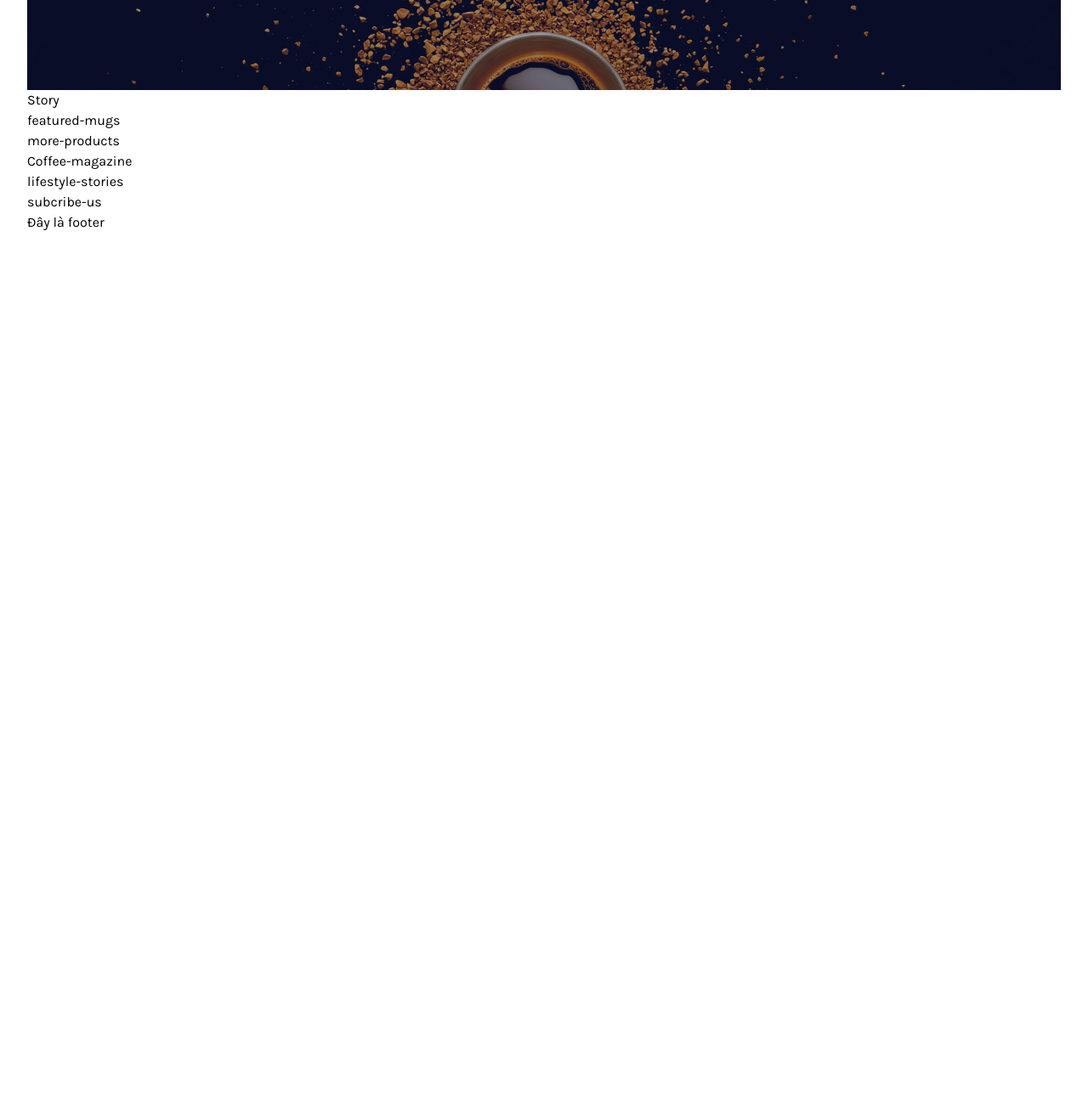
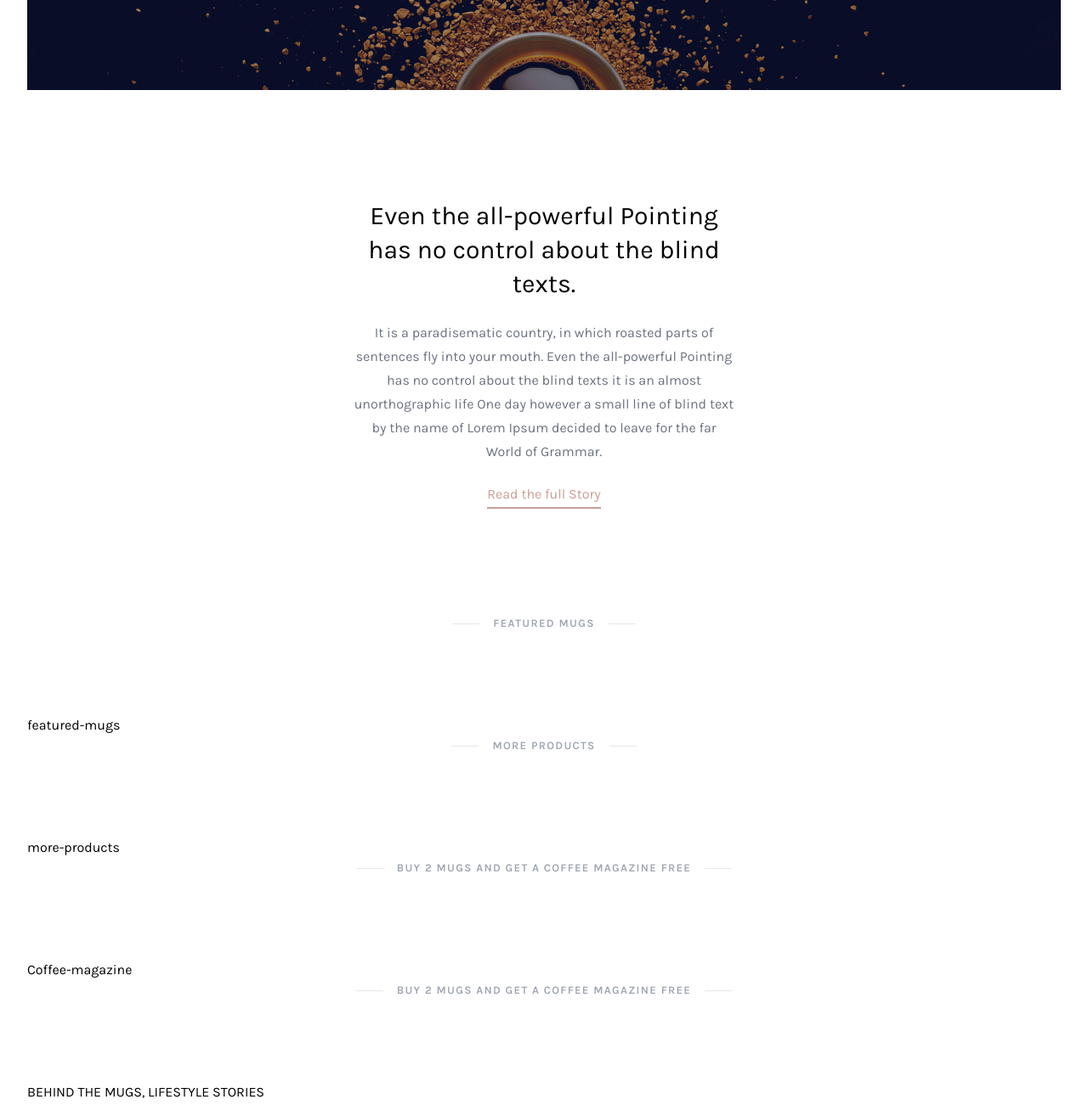
Before and after one commit to dokhacduong1/ProjectCoffe, a website: page public/index.html in a window 1280 px wide. Shown: the part 500-1801 px from the top of the page at 85% size. Before the commit the page ends 800 px from the top, so only its background shows below. Drawn offline with Linux system fonts and the light colour scheme.

Commit message:
Add Story

```diff
--- a/public/index.html
+++ b/public/index.html
@@ -10,9 +10,9 @@
   <body>
     <div id="root">
       <div
-        class="font-Karla content-wrapper max-w-screen-2xl text-base mx-auto px-8 "
+        class="font-Karla content-wrapper max-w-screen-2xl text-base mx-auto px-8"
       >
-        <header class="py-6 mx-auto ">
+        <header class="py-6 mx-auto">
           <nav class="flex flex-row justify-between items-center relative">
             <div
               class="logo basis-2/6 text-center text-xl font-semibold cursor-pointer"
@@ -87,33 +87,86 @@
           </nav>
         </header>
         <main>
-          <div class="slider h-[33.13rem] bg-[url('../images/slider.jpg')] bg-cover bg-no-repeat bg-bottom">
-              <div class="w-full h-full flex justify-center items-center bg-gray-900 bg-opacity-40">
-                <div class="mx-16 text-white text-center ">
-                  <div class="uppercase  mb-6 ">Best Place To Buy Coffe</div>
-                  <div class="font-medium mb-6 text-5xl">Coffee Mugs</div>
-                  <div class="font-medium mb-6">The most versatile furniture system ever created. Designed to fit your life, made to move and grow.</div>
-                  <div class="flex justify-center">
-                    <div class="uppercase bg-white text-gray-900 w-max tracking-wider py-4 px-8 font-semibold cursor-pointer text-xs hover:bg-opacity-95">Explore Our Products</div>
+          <div
+            class="slider h-[33.13rem] bg-[url('../images/slider.jpg')] bg-cover bg-no-repeat bg-bottom"
+          >
+            <div
+              class="w-full h-full flex justify-center items-center bg-gray-900 bg-opacity-40"
+            >
+              <div class="mx-16 text-white text-center">
+                <div class="uppercase mb-6">Best Place To Buy Coffe</div>
+                <div class="font-medium mb-6 text-5xl">Coffee Mugs</div>
+                <div class="font-medium mb-6">
+                  The most versatile furniture system ever created. Designed to
+                  fit your life, made to move and grow.
+                </div>
+                <div class="flex justify-center">
+                  <div
+                    class="uppercase bg-white text-gray-900 w-max tracking-wider py-4 px-8 font-semibold cursor-pointer text-xs hover:bg-opacity-95"
+                  >
+                    Explore Our Products
                   </div>
                 </div>
               </div>
+            </div>
           </div>
           <!-- End Slider -->
 
-          <div class="story">Story</div>
+          <div class="story">
+            <div class="w-full h-full flex justify-center items-center">
+              <div
+                class="px-4 sm:px-16 md:px-32 lg:px-64 xl:px-96 py-32 text-center"
+              >
+                <div class="text-3xl mb-6 font-normal leading-10">
+                  Even the all-powerful Pointing has no control about the blind
+                  texts.
+                </div>
+                <div class="text-gray-500 leading-7 mb-6">
+                  It is a paradisematic country, in which roasted parts of
+                  sentences fly into your mouth. Even the all-powerful Pointing
+                  has no control about the blind texts it is an almost
+                  unorthographic life One day however a small line of blind text
+                  by the name of Lorem Ipsum decided to leave for the far World
+                  of Grammar.
+                </div>
+                <div class="">
+                  <a
+                    href="#"
+                    class="transition-all text-coffee-200 hover:text-coffee-400 relative after:absolute hover:after:bg-coffee-400 after:-bottom-2 after:left-0 after:bg-coffee-200 after:h-[0.1rem] after:w-full after:transition-all after:ease-in-out after:duration-300"
+                    >Read the full Story</a
+                  >
+                </div>
+              </div>
+            </div>
+          </div>
           <!-- End Story -->
-
+          <div class="ct-subheadline">
+            <div class="ct-subheadline-deco-line"></div>
+            <div class="ct-subheadline-deco-label">FEATURED MUGS</div>
+            <div class="ct-subheadline-deco-line"></div>
+          </div>
           <div class="featured-mugs">featured-mugs</div>
           <!-- End featured-mugs -->
-
+          <div class="ct-subheadline">
+            <div class="ct-subheadline-deco-line"></div>
+            <div class="ct-subheadline-deco-label">MORE PRODUCTS</div>
+            <div class="ct-subheadline-deco-line"></div>
+          </div>
           <div class="more-products">more-products</div>
           <!-- End more-products -->
-
+          <div class="ct-subheadline">
+            <div class="ct-subheadline-deco-line"></div>
+            <div class="ct-subheadline-deco-label">BUY 2 MUGS AND GET A COFFEE MAGAZINE FREE</div>
+            <div class="ct-subheadline-deco-line"></div>
+          </div>
           <div class="coffee-magazine">Coffee-magazine</div>
           <!-- End coffee-magazine -->
-
-          <div class="lifestyle-stories">lifestyle-stories</div>
+          <div class="ct-subheadline">
+            <div class="ct-subheadline-deco-line"></div>
+            <div class="ct-subheadline-deco-label">BUY 2 MUGS AND GET A COFFEE MAGAZINE FREE</div>
+            <div class="ct-subheadline-deco-line"></div>
+          </div>
+          <div class="lifestyle-stories">BEHIND THE MUGS, LIFESTYLE STORIES</div>
           <!-- End lifestyle-stories -->
 
           <div class="subcribe-us">subcribe-us</div>
--- a/src/input.css
+++ b/src/input.css
@@ -4,14 +4,13 @@
 @tailwind components;
 @tailwind utilities;
 
-
 /*  Custom Tailwind */
 .ct-top-menu-item {
-  @apply cursor-pointer py-1 hover:text-gray-800 relative after:lg:absolute after:lg:bottom-0 after:lg:left-0 after:lg:bg-light-coffee after:lg:h-0.5 after:lg:w-0 hover:after:lg:w-full after:lg:transition-all after:lg:ease-in-out after:lg:duration-300;
+  @apply cursor-pointer py-1 hover:text-gray-800 relative after:lg:absolute after:lg:bottom-0 after:lg:left-0 after:lg:bg-coffee-200 after:lg:h-0.5 after:lg:w-0 hover:after:lg:w-full after:lg:transition-all after:lg:ease-in-out after:lg:duration-300;
 }
 .ct-top-menu-item-active {
-   @apply text-gray-950;
-  }
+  @apply text-gray-950;
+}
 .ct-icon {
   @apply w-5 h-5 inline-block;
 }
@@ -21,3 +20,13 @@
 .ct-topmenu-expanded {
   @apply absolute top-10 z-[9999] w-full bg-white text-center animate-slideDown;
 }
+
+.ct-subheadline {
+  @apply flex items-center justify-center  mb-24;
+}
+.ct-subheadline-deco-line {
+  @apply w-8 h-px bg-gray-200;
+}
+.ct-subheadline-deco-label {
+  @apply uppercase mx-4 tracking-widest text-gray-400 font-semibold text-[0.8125rem] text-center;
+}
--- a/tailwind.config.js
+++ b/tailwind.config.js
@@ -13,7 +13,16 @@ module.exports = {
         Karla: ['Karla', 'sans-serif'],
       },
       colors:{
-        'light-coffee': '#C89F94',
+        'coffee': {
+          200: '#C89F94',
+          300: '#b48f85',
+          400: '#8c6f68',
+          500: '#785f59',
+          600: '#50403b',
+          700: '#50403b',
+          800: '#3c302c',
+          900: '#28201e',
+        }
       },
       keyframes:{
         slideDown:{
```
Also changed, not shown: public/style/styles.css, 1 other file.
